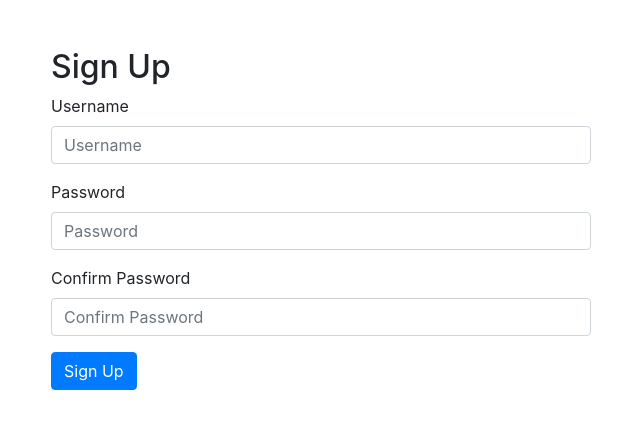
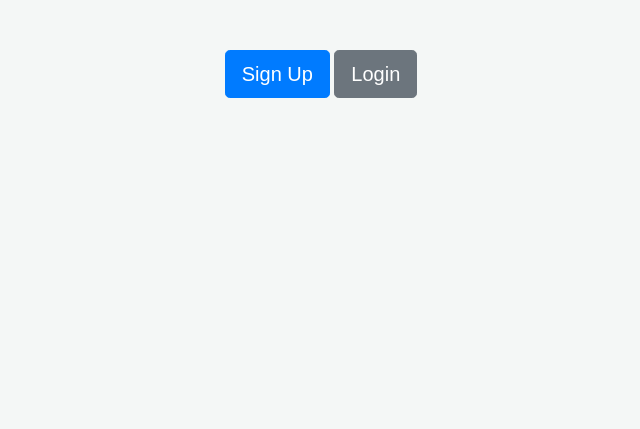
Before and after one commit to Budbomber/Frollab, a Django app: page /signup/ in a window 1280 px wide. Shown: the top 429 px of the page, without its empty margins (319-959 px from the left). Run offline with Django 4.2, Linux system fonts and the light colour scheme; some libraries are stand-ins or nearby versions.

Commit message:
Update login page and streamline form submissions
Modified the HTML file of the signup page to improve user experience during the login process and to make the design more appealing and interactive. The existing login logic was also updated to use a POST-only route, enhancing security. Furthermore, redundant lines were removed from form files and logout functionality was simplified. All methods related to form submissions, specifically for deleting tasks, forms, and logging out, have been decorated with the @require_POST decorator to ensure these routes only accept POST requests, further enhancing application safety and reliability.

```diff
--- a/Frollab/urls.py
+++ b/Frollab/urls.py
@@ -14,8 +14,8 @@ from apps.users.views import logout_request
 
 urlpatterns = [
     path('admin/', admin.site.urls),
-    path('login/', auth_views.LoginView.as_view(template_name='login.html'), name='login'),
-    path('logout/', logout_request, name='logout'),
+    path('login/', auth_views.LoginView.as_view(template_name='signup.html'), name='login'),
+    path('logout/', logout_request, name='logout_request'),
     path('signup/', signup, name='signup'),
     path('tasks/', views.task_list, name='task_list'),
     path('tasks/create/', views.task_create, name='task_create'),
--- a/apps/users/views.py
+++ b/apps/users/views.py
@@ -2,6 +2,7 @@ from django.contrib import messages
 from django.contrib.auth import logout
 from django.contrib.auth.decorators import login_required
 from django.shortcuts import render, redirect
+from django.views.decorators.http import require_POST
 
 from .forms import SignUpForm, UserProfileForm
 from .models import UserProfile
@@ -31,30 +32,12 @@ def signup(request):
     return render(request, 'signup.html', {'form': form})
 
 
+@require_POST
 @login_required
 def logout_request(request):
-    """
 
-    This method handles the logout functionality for a logged-in user.
-
-    Parameters:
-    - request (object): The HTTP request object.
-
-    Returns:
-    - If the request method is 'POST':
-        - Redirects the user to the login page after logging out successfully.
-    - If the request method is not 'POST':
-        - Renders the 'logout.html' template.
-
-    Example Usage:
-    logout_request(request)
-
-    """
-    if request.method == 'POST':
-        logout(request)
-        messages.info(request, "Logged out successfully!")
-        return redirect('login')
-    return render(request, 'logout.html')
+    logout(request)
+    return redirect('login')
 
 
 @login_required
--- a/templates/signup.html
+++ b/templates/signup.html
@@ -1,21 +1,100 @@
 <!DOCTYPE html>
-<html lang=" ">
+<html lang="en">
 <head>
-    <title>Sign Up</title>
+    <title>Dashboard</title>
     <!-- Include Bootstrap CSS -->
     <link href="https://stackpath.bootstrapcdn.com/bootstrap/4.3.1/css/bootstrap.min.css" rel="stylesheet">
+
+    <!-- Custom Styles -->
+    <style>
+        body {
+            background-color: #f4f7f6;
+            font-family: Arial, sans-serif;
+        }
+
+        .container {
+            padding-top: 50px;
+        }
+
+        .modal-header {
+            background-color: #007bff;
+            color: white;
+        }
+
+        .modal-content {
+            box-shadow: 0 5px 15px rgba(0, 0, 0, .5);
+        }
+
+        .btn-primary {
+            background-color: #007bff;
+            border-color: #007bff;
+        }
+
+        .btn-primary:hover {
+            background-color: #0056b3;
+            border-color: #004085;
+        }
+
+        .btn-secondary {
+            background-color: #6c757d;
+            border-color: #6c757d;
+        }
+
+        .btn-secondary:hover {
+            background-color: #545b62;
+            border-color: #4e555b;
+        }
+
+        h2 {
+            color: #007bff;
+            text-align: center;
+            margin-bottom: 20px;
+        }
+
+        .form-control {
+            border-radius: 0;
+        }
+
+        .modal-footer {
+            justify-content: center; /* Center the buttons */
+        }
+
+        /* Responsive adjustments */
+        @media (max-width: 576px) {
+            .container {
+                padding-top: 20px;
+            }
+        }
+    </style>
 </head>
 <body>
 <div class="container">
-    <div class="row justify-content-center">
-        <div class="col-md-6">
-            <h2 class="mt-5">Sign Up</h2>
+    <!-- Buttons to trigger modals -->
+    <div class="text-center">
+        <button type="button" class="btn btn-primary btn-lg" data-toggle="modal" data-target="#signUpModal">Sign Up
+        </button>
+        <button type="button" class="btn btn-secondary btn-lg" data-toggle="modal" data-target="#loginModal">Login
+        </button>
+    </div>
+    <!-- Sign Up Modal -->
+    <div class="modal fade" id="signUpModal" tabindex="-1" role="dialog" aria-labelledby="signUpModalLabel"
+         aria-hidden="true">
+        <div class="modal-dialog" role="document">
+            <div class="modal-content">
+                <div class="modal-header">
+                    <h5 class="modal-title" id="signUpModalLabel">Sign Up</h5>
+                    <button type="button" class="close" data-dismiss="modal" aria-label="Close">
+                        <span aria-hidden="true">&times;</span>
+                    </button>
+                </div>
+                <div class="modal-body">
+                    <!-- Sign Up Form -->
                     <form method="post" action="{% url 'signup' %}">
                         {% csrf_token %}
                         <div class="form-group">
                             <label for="id_username">Username</label>
-                    <input type="text" class="form-control" id="id_username" name="username" placeholder="Username"
-                           required>
+                            <input type="text" class="form-control" id="id_username" name="username"
+                                   placeholder="Username" required>
                         </div>
                         <div class="form-group">
                             <label for="id_password1">Password</label>
@@ -30,6 +109,48 @@
                         <button type="submit" class="btn btn-primary">Sign Up</button>
                     </form>
                 </div>
+                <div class="modal-footer">
+                    <button type="button" class="btn btn-secondary" data-dismiss="modal">Close</button>
+                    <!-- You can add more buttons or text here if needed -->
+                </div>
+            </div>
+        </div>
+    </div>
+
+    <!-- Login Modal -->
+    <div class="modal fade" id="loginModal" tabindex="-1" role="dialog" aria-labelledby="loginModalLabel"
+         aria-hidden="true">
+        <div class="modal-dialog" role="document">
+            <div class="modal-content">
+                <div class="modal-header">
+                    <h5 class="modal-title" id="loginModalLabel">Login</h5>
+                    <button type="button" class="close" data-dismiss="modal" aria-label="Close">
+                        <span aria-hidden="true">&times;</span>
+                    </button>
+                </div>
+                <div class="modal-body">
+                    <!-- Login Form -->
+                    <form method="post" action="{% url 'login' %}">
+                        {% csrf_token %}
+                        <div class="form-group">
+                            <label for="id_username">Username</label>
+                            <input type="text" class="form-control" id="id_username" name="username"
+                                   placeholder="Enter username">
+                        </div>
+                        <div class="form-group">
+                            <label for="id_password">Password</label>
+                            <input type="password" class="form-control" id="id_password" name="password"
+                                   placeholder="Password">
+                        </div>
+                        <button type="submit" class="btn btn-primary">Login</button>
+                    </form>
+                </div>
+                <div class="modal-footer">
+                    <button type="button" class="btn btn-secondary" data-dismiss="modal">Close</button>
+                    <!-- You can add more buttons or text here if needed -->
+                </div>
+            </div>
+        </div>
     </div>
 </div>
 
```
Also changed, not shown: apps/file_sharing/views.py (+4 -27 lines), apps/task_management/views.py (+5 -19 lines), templates/dashboard.html (+18 -4 lines), apps/users/forms.py (line endings or trailing spaces). Lines whose indentation alone changed are shown as unchanged.
